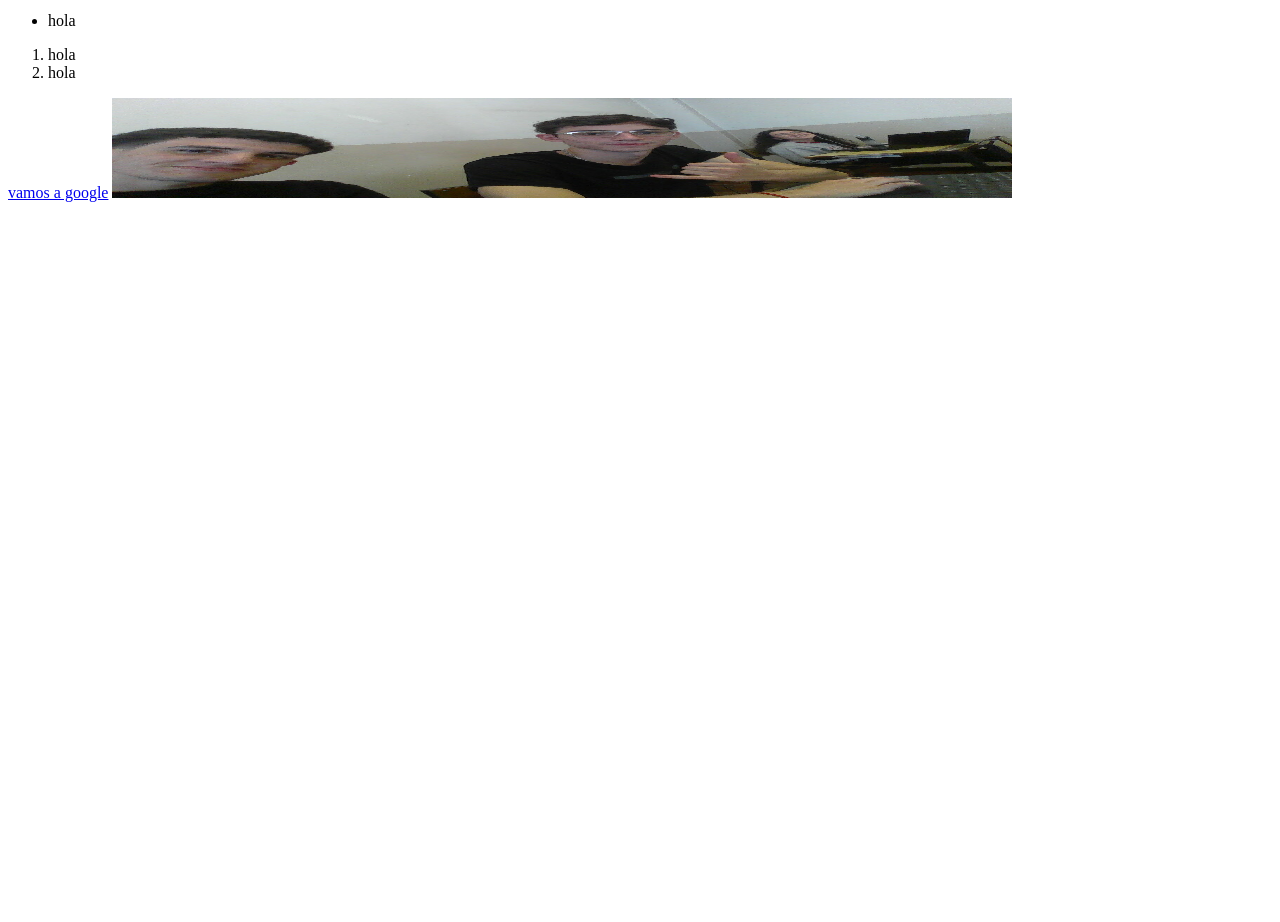
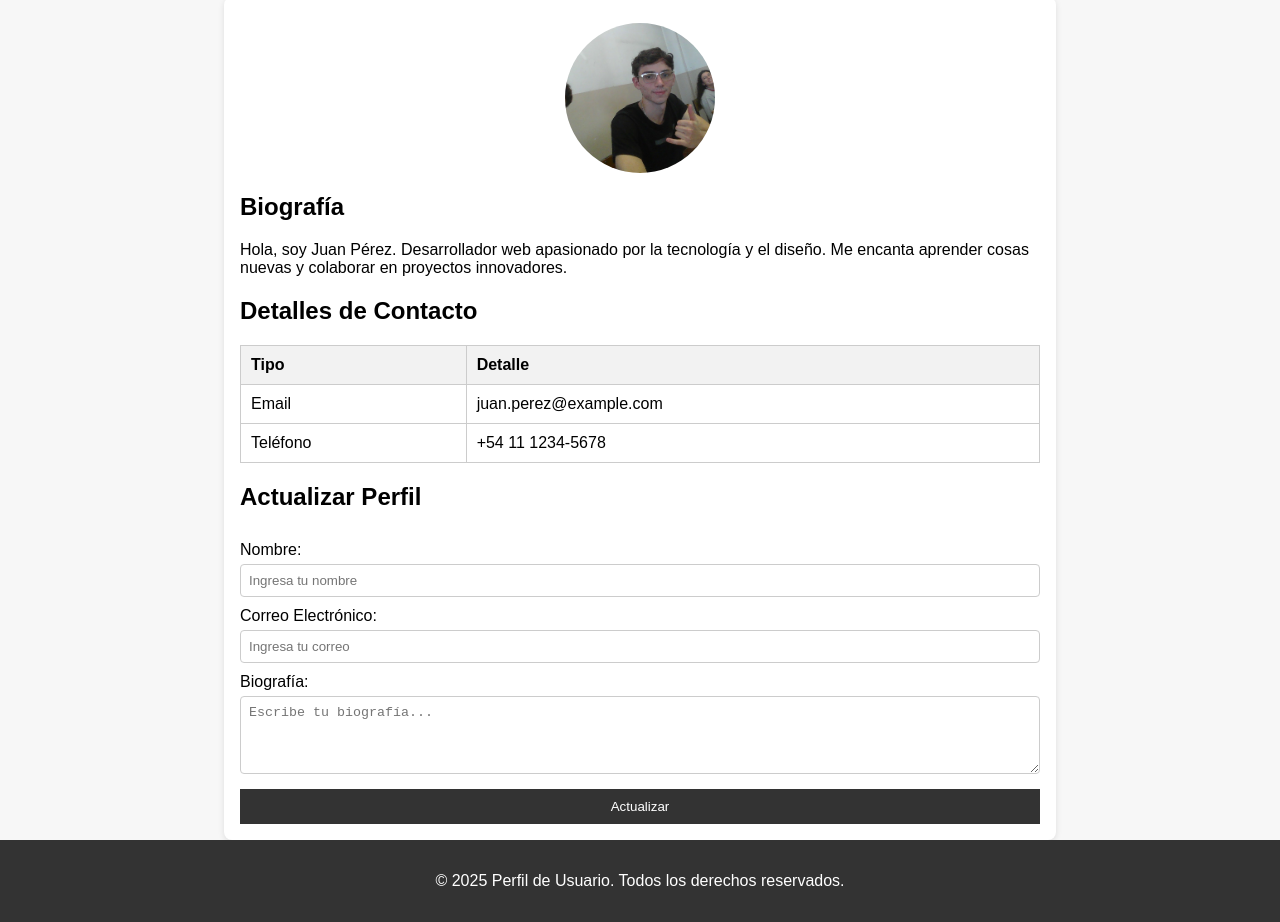
Before and after one commit to martinberni14/desarrollo_soft, a plain HTML site: page Pagina/pagina.html in a window 1280 px wide. Shown: the part 115-1037 px from the top of the page. Before the commit the page ends 800 px from the top, so only its background shows below. Drawn offline with Linux system fonts and the light colour scheme.

Commit message:
Nueva pagina

```diff
--- a/Pagina/pagina.html
+++ b/Pagina/pagina.html
@@ -1,28 +1,141 @@
 <!DOCTYPE html>
-<html>
-    <head>
-        <meta charset="utf-8">
-        <meta http-equiv="X-UA-Compatible" content="IE=edge">
-        <title>hola mundo</title>
-        <meta name="description" content="">
-        <meta name="viewport" content="width=device-width, initial-scale=1">
-        <link rel="stylesheet" href="estilo.css">
-    </head>
-    <body>
-    <ul>
-        <h1>Hola mundo</h1>
-        <h2>Esta es la primer pagina</h2>
-        <li> hola </li>
+<html lang="es">
+<head>
+    <meta charset="UTF-8">
+    <meta name="description" content="Perfil de usuario con biografía, detalles de contacto y formulario de actualización.">
+    <meta name="viewport" content="width=device-width, initial-scale=1.0">
+    <title>Perfil de Usuario</title>
+    <style>
+        body {
+            font-family: Arial, sans-serif;
+            margin: 0;
+            padding: 0;
+            background-color: #f7f7f7;
+        }
+        header, footer {
+            background-color: #333;
+            color: white;
+            text-align: center;
+            padding: 1rem;
+        }
+        main {
+            max-width: 800px;
+            margin: auto;
+            padding: 1rem;
+            background: rgb(255, 255, 255);
+            border-radius: 8px;
+            box-shadow: 0 2px 6px rgba(0,0,0,0.1);
+        }
+        img {
+            display: block;
+            margin: 10px auto;
+            border-radius: 50%;
+            width: 150px;
+            height: 150px;
+            object-fit: cover;
+        }
+        article {
+            margin-bottom: 20px;
+        }
+        table {
+            width: 100%;
+            border-collapse: collapse;
+            margin-bottom: 20px;
+        }
+        th, td {
+            border: 1px solid #ccc;
+            padding: 10px;
+            text-align: left;
+        }
+        thead {
+            background-color: #f2f2f2;
+        }
+        form {
+            display: flex;
+            flex-direction: column;
+        }
+        form label {
+            margin-top: 10px;
+        }
+        form input, form textarea {
+            padding: 8px;
+            margin-top: 5px;
+            border: 1px solid #ccc;
+            border-radius: 4px;
+        }
+        form button {
+            margin-top: 15px;
+            padding: 10px;
+            background-color: #333;
+            color: white;
+            border: none;
+            cursor: pointer;
+        }
+        form button:hover {
+            background-color: #555;
+        }
+    </style>
+</head>
+<body>
 
-    </ul>
+<header>
+    <h1>Perfil de Usuario</h1>
+</header>
 
-    <ol>
-        <li> hola </li>
-        <li> hola </li>
-    </ol>
-    <a href="https://google.com" target="_blank">vamos a google</a>
-    <img src="foto.jpg" alt="foto con los pibes">
+<main>
+    <!-- Imagen de perfil -->
+    <img src="foto.jpg" alt="Foto de perfil">
 
+    <!-- Biografía -->
+    <article>
+        <h2>Biografía</h2>
+        <p>Hola, soy Juan Pérez. Desarrollador web apasionado por la tecnología y el diseño. Me encanta aprender cosas nuevas y colaborar en proyectos innovadores.</p>
+    </article>
 
-    </body>
+    <!-- Tabla de detalles de contacto -->
+    <section>
+        <h2>Detalles de Contacto</h2>
+        <table>
+            <thead>
+                <tr>
+                    <th>Tipo</th>
+                    <th>Detalle</th>
+                </tr>
+            </thead>
+            <tbody>
+                <tr>
+                    <td>Email</td>
+                    <td>juan.perez@example.com</td>
+                </tr>
+                <tr>
+                    <td>Teléfono</td>
+                    <td>+54 11 1234-5678</td>
+                </tr>
+            </tbody>
+        </table>
+    </section>
+
+    <!-- Formulario de actualización -->
+    <section>
+        <h2>Actualizar Perfil</h2>
+        <form action="#" method="post">
+            <label for="nombre">Nombre:</label>
+            <input type="text" id="nombre" name="nombre" placeholder="Ingresa tu nombre">
+
+            <label for="correo">Correo Electrónico:</label>
+            <input type="email" id="correo" name="correo" placeholder="Ingresa tu correo">
+
+            <label for="biografia">Biografía:</label>
+            <textarea id="biografia" name="biografia" rows="4" placeholder="Escribe tu biografía..."></textarea>
+
+            <button type="submit">Actualizar</button>
+        </form>
+    </section>
+</main>
+
+<footer>
+    <p>&copy; 2025 Perfil de Usuario. Todos los derechos reservados.</p>
+</footer>
+
+</body>
 </html>
```
